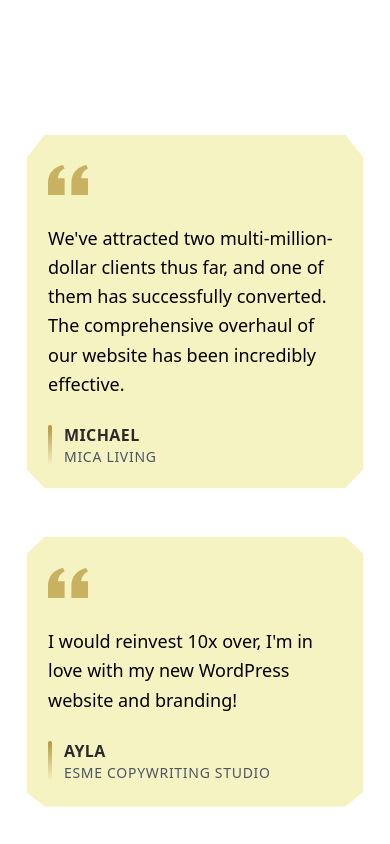
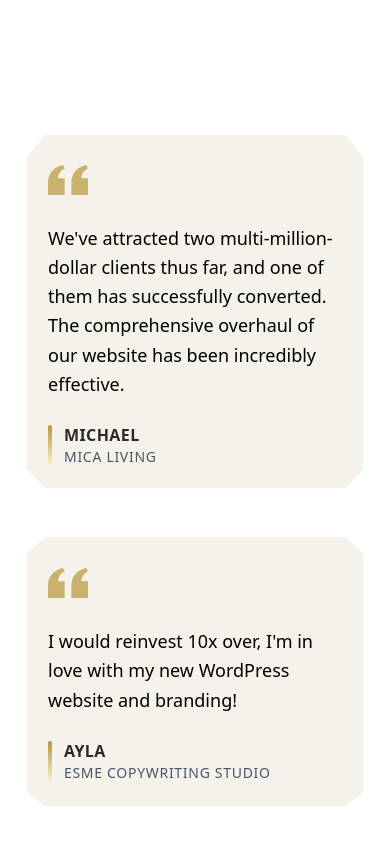
Before and after one commit to hasnainDevX/Newportfolio, a React (Vite) app: page / in a window 390 px wide. Shown: the part 5200-6044 px from the top of the page. Built offline with nearby package versions, Linux system fonts and the light colour scheme.

Commit message:
change bg color of testimonials card

```diff
--- a/src/components/TestimonialSection.tsx
+++ b/src/components/TestimonialSection.tsx
@@ -80,7 +80,7 @@ const TestimonialsSection = () => {
             <div className="relative">
               {/* Organic shaped background */}
               <div
-                className="absolute inset-0 md:bg-cream-bg/30 bg-yellowish text-black rounded-[40px] shadow-2xl"
+                className="absolute inset-0 md:bg-cream-bg/30 bg-cream-bg text-black rounded-[40px] shadow-2xl"
                 style={{
                   clipPath:
                     "polygon(3% 8%, 8% 2%, 92% 2%, 97% 8%, 97% 92%, 92% 97%, 8% 97%, 3% 92%)",
```
